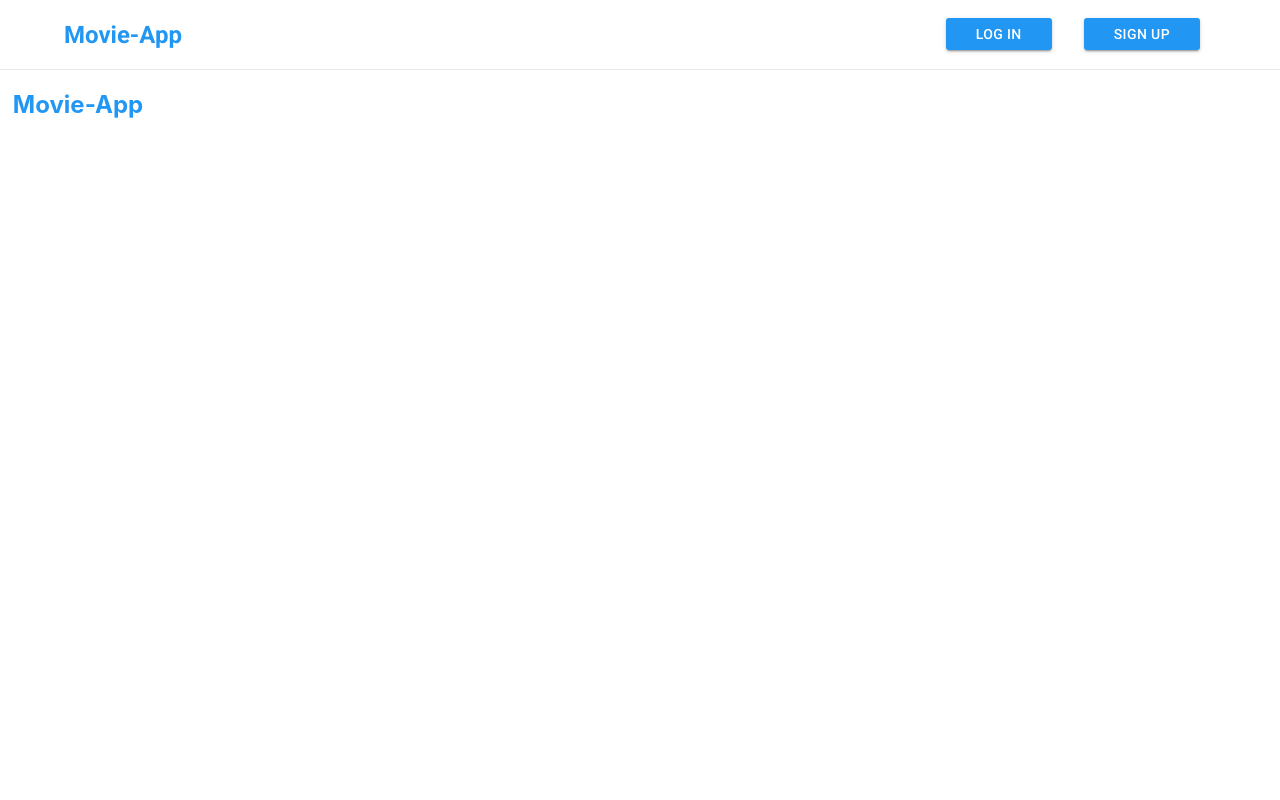
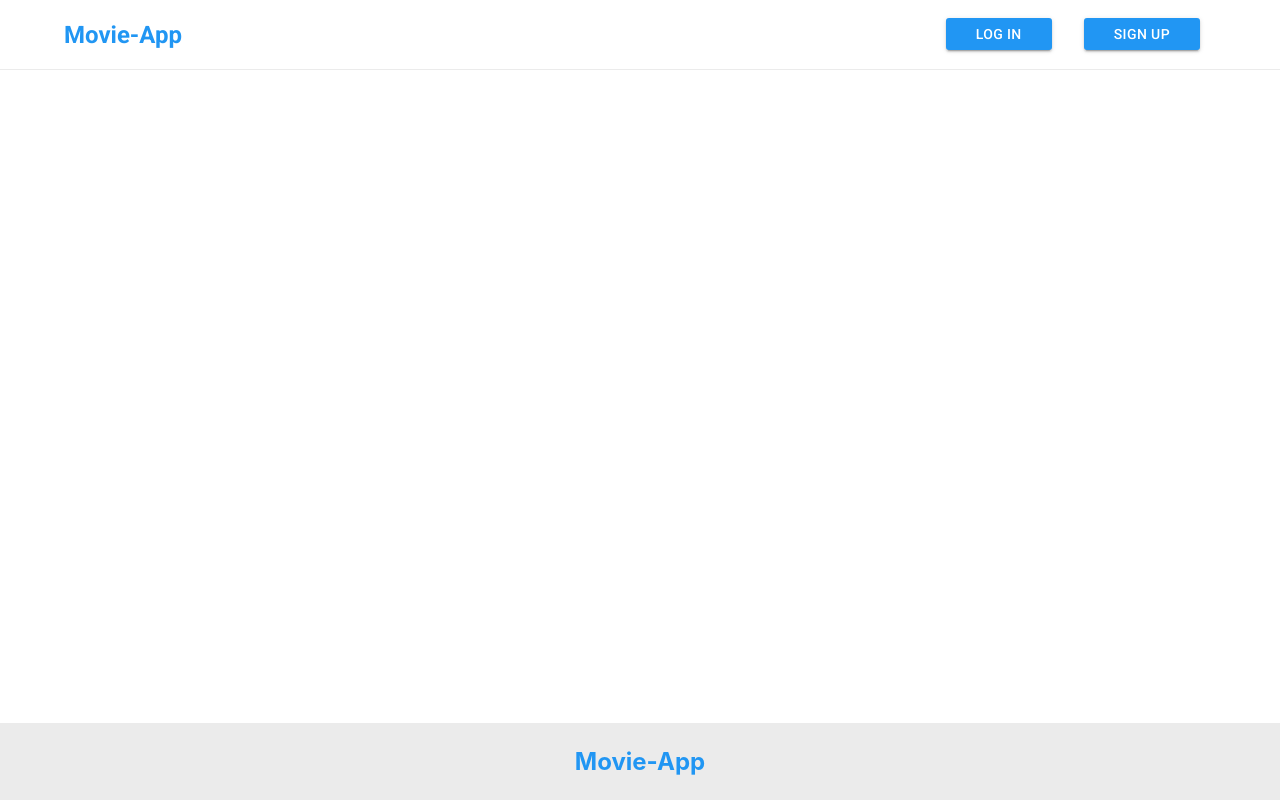
Before and after one commit to siarheiRoukach/movie-app, a React (Create React App) app: page / in a window 1280 px wide. Built offline with nearby package versions, Linux system fonts and the light colour scheme.

Commit message:
create footer design

```diff
--- a/src/App.js
+++ b/src/App.js
@@ -16,6 +16,7 @@ const App = () => {
     if (currentUser && Object.entries(currentUser).length) {
       dispatch(logIn(currentUser));
     }
+    // eslint-disable-next-line react-hooks/exhaustive-deps
   }, []);
 
   return (
--- a/src/common/footer/Footer.scss
+++ /dev/null
@@ -1,9 +0,0 @@
-footer {
-  color: #2196f3;
-  margin: 0 auto;
-  width: 98%;
-
-  @media screen and (max-width: 950px) {
-    text-align: center;
-  }
-}
--- /dev/null
+++ b/src/components/footer/Footer.scss
@@ -0,0 +1,15 @@
+footer {
+  color: #2196f3;
+  background-color: #ebebeb;
+  bottom: 0;
+  box-sizing: border-box;
+  padding: 1.5rem;
+  position: absolute;
+  margin: 0 auto;
+  text-align: center;
+  width: 100%;
+
+  h2 {
+    margin: 0;
+  }
+}
--- a/src/index.scss
+++ b/src/index.scss
@@ -8,5 +8,7 @@ body {
     sans-serif;
   -webkit-font-smoothing: antialiased;
   -moz-osx-font-smoothing: grayscale;
+  height: 100vh;
   margin: 0;
+  position: relative;
 }
--- a/src/views/HomePage.js
+++ b/src/views/HomePage.js
@@ -1,6 +1,6 @@
 import React from "react";
 import Header from "../components/header/Header";
-import Footer from "../common/footer/Footer";
+import Footer from "../components/footer/Footer";
 
 const HomePage = () => {
   return (
```
Also changed, not shown: src/components/footer/Footer.js (renamed from src/common/footer/Footer.js).
